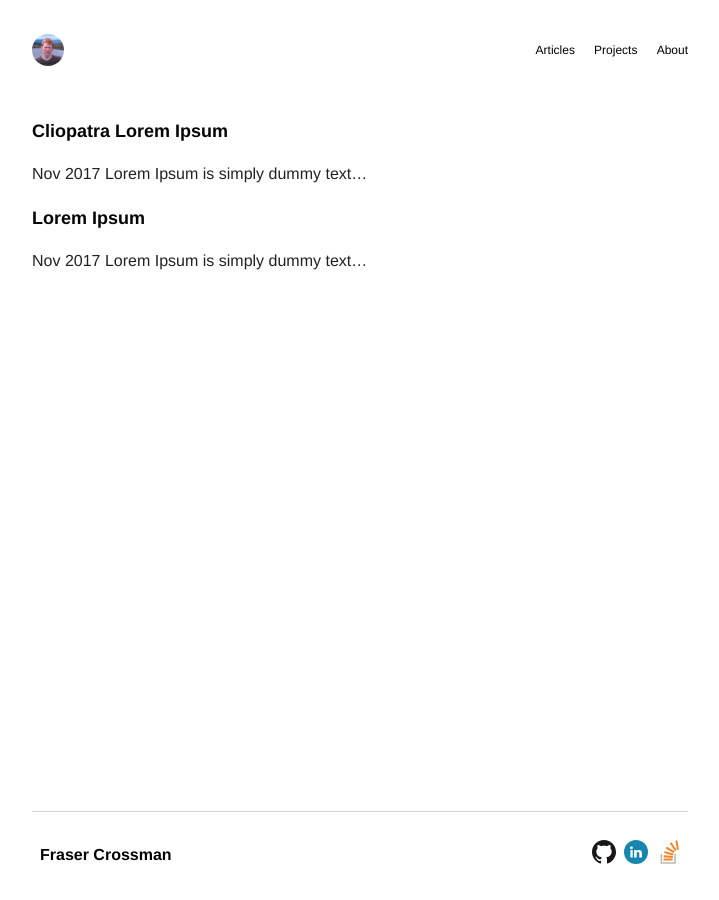
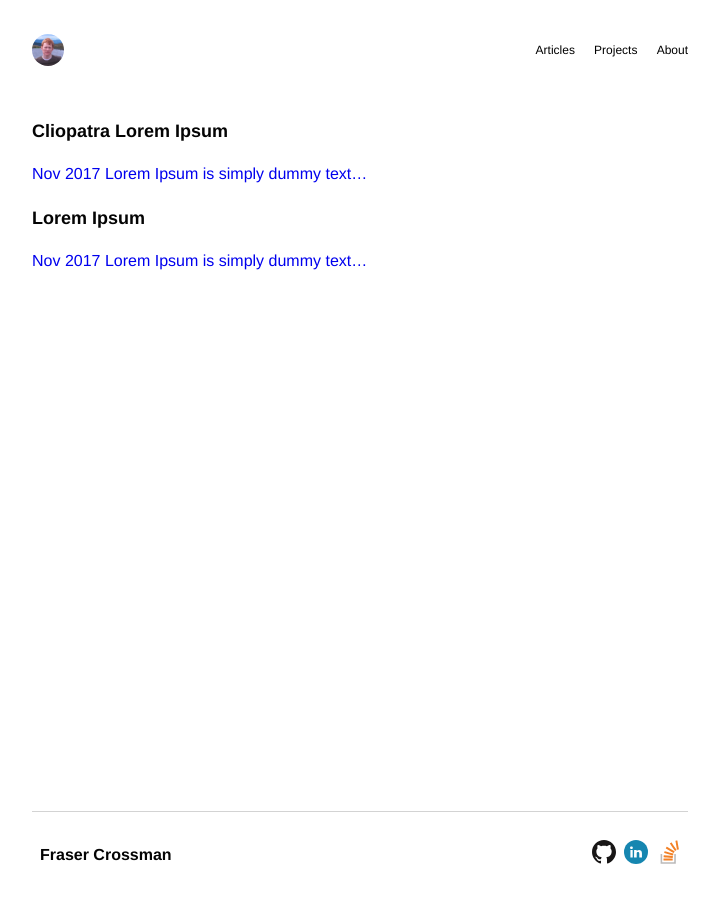
Before and after one commit to frasercrossman/frasercrossman.github.io, a Jekyll site: the page built from index.html, in a window 1280 px wide. Shown: the whole page, without its empty margins (280-999 px from the left). Built offline with Jekyll 4.4.1, drawn with Linux system fonts in a browser that asks for light colours.

Commit message:
Commented a[href] color inheritance for clear links

```diff
--- a/css/main.scss
+++ b/css/main.scss
@@ -80,7 +80,8 @@ h4, h5, h6 { font-size: 16px; margin:1em 0 -0.2em 0; }
 
 /* anchors */
 a[href] {
-  color: inherit;
+  /* color: inherit; */
+
   text-decoration: none;
   padding-bottom:0.025em;
 }
```
